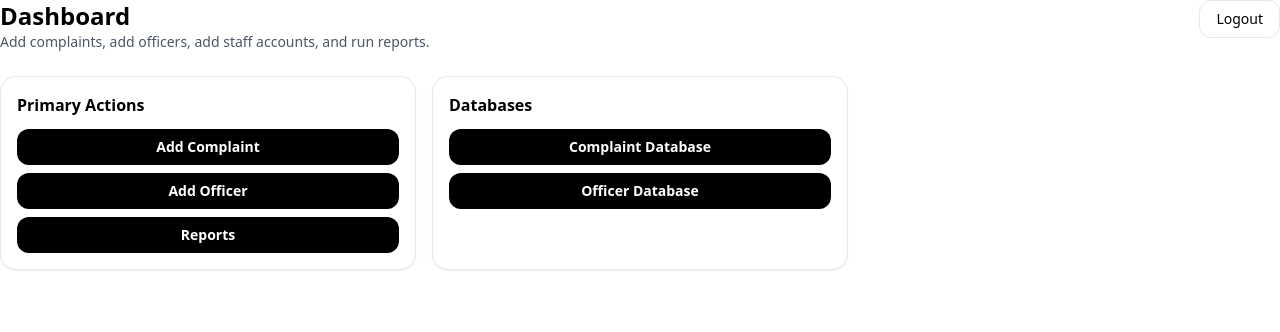
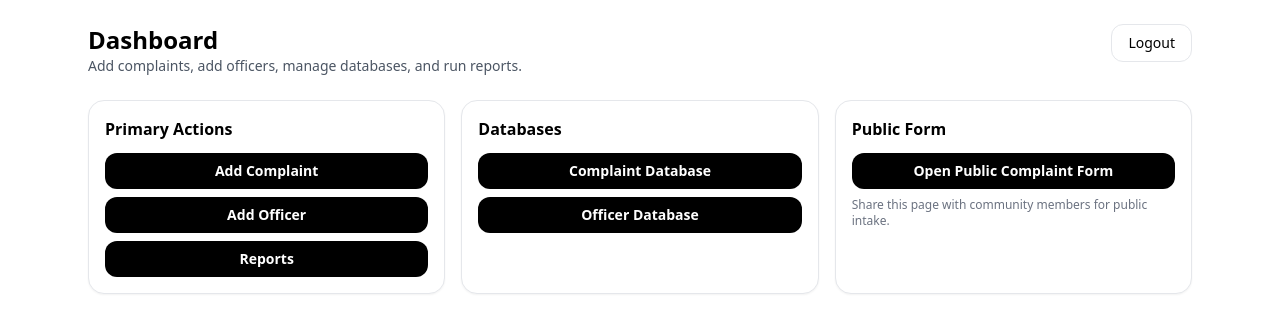
Before and after one commit to youthdrop/Copstopsd-web, a React (Vite) app: page / in a window 1280 px wide. Shown: the top 332 px of the page. Built offline with nearby package versions, Linux system fonts and the light colour scheme; no server answers; sample sign-in values are in the browser's storage.

Commit message:
Fix admin routing dashboard and complaints layout

```diff
--- a/src/auth/AuthContext.tsx
+++ b/src/auth/AuthContext.tsx
@@ -7,6 +7,7 @@ type AuthCtx = {
   isAuthed: boolean;
   isAdmin: boolean;
   loadingUser: boolean;
+  userLoaded: boolean;
   setToken: (t: string | null) => void;
   setUser: (u: StaffUser | null) => void;
   refreshUser: () => Promise<StaffUser | null>;
@@ -15,59 +16,100 @@ type AuthCtx = {
 
 const AuthContext = createContext<AuthCtx | null>(null);
 const TOKEN_KEY = "access_token";
+const USER_KEY = "current_user";
 
 function getStoredToken() {
   return localStorage.getItem(TOKEN_KEY) || sessionStorage.getItem(TOKEN_KEY);
 }
 
+function getStoredUser(): StaffUser | null {
+  const raw = localStorage.getItem(USER_KEY) || sessionStorage.getItem(USER_KEY);
+  if (!raw) return null;
+  try {
+    return JSON.parse(raw) as StaffUser;
+  } catch {
+    localStorage.removeItem(USER_KEY);
+    sessionStorage.removeItem(USER_KEY);
+    return null;
+  }
+}
+
+function storeUser(user: StaffUser | null) {
+  if (user) {
+    const raw = JSON.stringify(user);
+    localStorage.setItem(USER_KEY, raw);
+    sessionStorage.setItem(USER_KEY, raw);
+  } else {
+    localStorage.removeItem(USER_KEY);
+    sessionStorage.removeItem(USER_KEY);
+  }
+}
+
 export function AuthProvider({ children }: { children: React.ReactNode }) {
   const [token, setTokenState] = useState<string | null>(() => getStoredToken());
-  const [user, setUserState] = useState<StaffUser | null>(null);
+  const [user, setUserState] = useState<StaffUser | null>(() => getStoredUser());
   const [loadingUser, setLoadingUser] = useState(false);
+  const [userLoaded, setUserLoaded] = useState<boolean>(() => !getStoredToken() || Boolean(getStoredUser()));
 
   const setToken = (t: string | null) => {
     if (t) {
       localStorage.setItem(TOKEN_KEY, t);
       sessionStorage.setItem(TOKEN_KEY, t);
       setTokenState(t);
+      setUserLoaded(false);
     } else {
       localStorage.removeItem(TOKEN_KEY);
       sessionStorage.removeItem(TOKEN_KEY);
+      storeUser(null);
       setTokenState(null);
       setUserState(null);
+      setUserLoaded(true);
     }
   };
 
-  const setUser = (u: StaffUser | null) => setUserState(u);
+  const setUser = (u: StaffUser | null) => {
+    storeUser(u);
+    setUserState(u);
+    setUserLoaded(true);
+  };
 
   const refreshUser = async () => {
-    if (!getStoredToken()) {
-      setUserState(null);
+    const currentToken = getStoredToken();
+    if (!currentToken) {
+      setUser(null);
       return null;
     }
 
     setLoadingUser(true);
     try {
       const me = await api.me();
-      setUserState(me);
+      setUser(me);
       return me;
     } catch (e) {
       console.error("Failed to load current user", e);
+      setUser(null);
       return null;
     } finally {
       setLoadingUser(false);
+      setUserLoaded(true);
     }
   };
 
   const logout = () => {
     localStorage.removeItem(TOKEN_KEY);
     sessionStorage.removeItem(TOKEN_KEY);
+    storeUser(null);
     setTokenState(null);
     setUserState(null);
+    setUserLoaded(true);
   };
 
   useEffect(() => {
-    if (token && !user) refreshUser();
+    if (token) {
+      refreshUser();
+    } else {
+      setUser(null);
+    }
     // eslint-disable-next-line react-hooks/exhaustive-deps
   }, [token]);
 
@@ -78,12 +120,13 @@ export function AuthProvider({ children }: { children: React.ReactNode }) {
       isAuthed: Boolean(token),
       isAdmin: Boolean(user?.is_admin),
       loadingUser,
+      userLoaded,
       setToken,
       setUser,
       refreshUser,
       logout,
     }),
-    [token, user, loadingUser]
+    [token, user, loadingUser, userLoaded]
   );
 
   return <AuthContext.Provider value={value}>{children}</AuthContext.Provider>;
--- a/src/routes/App.tsx
+++ b/src/routes/App.tsx
@@ -39,16 +39,19 @@ function RequireAuth({ children }: { children: React.ReactNode }) {
   return <>{children}</>;
 }
 
-
 function RequireAdmin({ children }: { children: React.ReactNode }) {
-  const { isAdmin, loadingUser, refreshUser } = useAuth();
+  const { isAdmin, loadingUser, userLoaded, refreshUser } = useAuth();
 
   useEffect(() => {
     refreshUser();
     // eslint-disable-next-line react-hooks/exhaustive-deps
   }, []);
 
-  if (loadingUser) return <div className="p-6 text-sm text-gray-600">Checking permissions…</div>;
+  // Important: do not redirect until the /auth/me check has finished.
+  if (loadingUser || !userLoaded) {
+    return <div className="p-6 text-sm text-gray-600">Checking permissions…</div>;
+  }
+
   if (!isAdmin) return <Navigate to="/dashboard" replace />;
 
   return <>{children}</>;
@@ -70,14 +73,12 @@ function LogoutRoute() {
 export default function App() {
   return (
     <Routes>
-      {/* Public auth pages */}
       <Route path="/login" element={<Login />} />
       <Route path="/register" element={<Register />} />
       <Route path="/otp" element={<Otp />} />
       <Route path="/forgot-password" element={<ForgotPassword />} />
       <Route path="/reset-password" element={<ResetPassword />} />
 
-      {/* Public policy/support pages */}
       <Route path="/privacy" element={<PrivacyPolicy />} />
       <Route path="/privacy-policy" element={<PrivacyPolicy />} />
       <Route path="/support" element={<Support />} />
@@ -87,7 +88,6 @@ export default function App() {
       <Route path="/complaint" element={<PublicComplaintPage />} />
       <Route path="/complaint/thank-you" element={<ComplaintThankYouPage />} />
 
-      {/* Logout */}
       <Route
         path="/logout"
         element={
@@ -97,7 +97,6 @@ export default function App() {
         }
       />
 
-      {/* Protected routes */}
       <Route
         path="/"
         element={
@@ -181,8 +180,7 @@ export default function App() {
         }
       />
 
-      {/* Unknown routes */}
-      <Route path="*" element={<Navigate to="/" replace />} />
+      <Route path="*" element={<Navigate to="/dashboard" replace />} />
     </Routes>
   );
 }
--- a/src/routes/Complaints.tsx
+++ b/src/routes/Complaints.tsx
@@ -5,19 +5,22 @@ import { useAuth } from "../auth/AuthContext";
 
 export default function Complaints() {
   const navigate = useNavigate();
-  const { isAdmin } = useAuth();
+  const { isAdmin, refreshUser } = useAuth();
 
   const [rows, setRows] = useState<Complaint[]>([]);
   const [loading, setLoading] = useState(true);
   const [error, setError] = useState<string | null>(null);
 
   useEffect(() => {
+    refreshUser();
     load();
+    // eslint-disable-next-line react-hooks/exhaustive-deps
   }, []);
 
   async function load() {
     try {
       setLoading(true);
+      setError(null);
       const data = await api.listComplaints();
       setRows(data);
     } catch (e: any) {
@@ -28,30 +31,43 @@ export default function Complaints() {
   }
 
   return (
-    <div className="p-6">
-      {/* 🔹 Back to Dashboard button */}
-      <button
-        onClick={() => navigate("/")}
-        className="mb-4 inline-flex items-center rounded-xl border px-4 py-2 text-sm hover:bg-gray-100"
-      >
-        ← Back to Dashboard
-      </button>
+    <div className="max-w-6xl mx-auto p-4 md:p-6 space-y-4">
+      <div className="flex flex-col md:flex-row md:items-center md:justify-between gap-3">
+        <div>
+          <h1 className="text-xl font-semibold">Complaint Database</h1>
+          <p className="text-sm text-gray-600">View and edit complaint records.</p>
+        </div>
 
-      <h1 className="text-xl font-semibold mb-4">Complaint Database</h1>
+        <div className="flex flex-wrap gap-2">
+          <button
+            onClick={() => navigate("/dashboard")}
+            className="inline-flex items-center rounded-xl border px-4 py-2 text-sm hover:bg-gray-100"
+          >
+            ← Back to Dashboard
+          </button>
+
+          <Link
+            to="/complaints/new"
+            className="inline-flex items-center rounded-xl border px-4 py-2 text-sm hover:bg-gray-100"
+          >
+            Add Complaint
+          </Link>
+        </div>
+      </div>
 
       {loading && <div>Loading…</div>}
       {error && <div className="text-red-600">{error}</div>}
 
       {!loading && !error && (
-        <div className="overflow-x-auto">
-          <table className="min-w-full border border-gray-200 rounded-xl">
+        <div className="overflow-x-auto border border-gray-200 rounded-xl bg-white">
+          <table className="min-w-full">
             <thead className="bg-gray-100">
               <tr>
                 <th className="p-2 text-left text-sm font-medium">Case #</th>
                 <th className="p-2 text-left text-sm font-medium">Name</th>
                 <th className="p-2 text-left text-sm font-medium">Date</th>
                 <th className="p-2 text-left text-sm font-medium">Department</th>
-                <th className="p-2 text-left text-sm font-medium"></th>
+                <th className="p-2 text-left text-sm font-medium">Actions</th>
               </tr>
             </thead>
             <tbody>
@@ -64,11 +80,8 @@ export default function Complaints() {
                   <td className="p-2 text-sm">{r.stop_date}</td>
                   <td className="p-2 text-sm">{r.department}</td>
                   <td className="p-2 text-sm">
-                    <div style={{ display: "flex", gap: 10, alignItems: "center" }}>
-                      <Link
-                        to={`/complaints/${r.id}`}
-                        className="text-blue-600 hover:underline"
-                      >
+                    <div className="flex flex-wrap gap-2 items-center">
+                      <Link to={`/complaints/${r.id}`} className="text-blue-600 hover:underline">
                         View / Edit
                       </Link>
 
@@ -87,13 +100,7 @@ export default function Complaints() {
                               alert(e?.message || "Failed to delete complaint");
                             }
                           }}
-                          style={{
-                            padding: "6px 10px",
-                            borderRadius: 10,
-                            border: "1px solid #ddd",
-                            background: "#fff",
-                            cursor: "pointer",
-                          }}
+                          className="px-3 py-1.5 rounded-lg text-sm border border-red-200 text-red-600 bg-red-50 hover:bg-red-100"
                         >
                           Delete
                         </button>
@@ -102,6 +109,14 @@ export default function Complaints() {
                   </td>
                 </tr>
               ))}
+
+              {!rows.length ? (
+                <tr>
+                  <td className="p-3 text-sm text-gray-600" colSpan={5}>
+                    No complaints found.
+                  </td>
+                </tr>
+              ) : null}
             </tbody>
           </table>
         </div>
--- a/src/routes/Dashboard.tsx
+++ b/src/routes/Dashboard.tsx
@@ -1,4 +1,4 @@
-import React from "react";
+import React, { useEffect } from "react";
 import { Link, useNavigate } from "react-router-dom";
 import Button from "../components/Button";
 import { api } from "../lib/api";
@@ -15,36 +15,48 @@ function Card({ title, children }: { title: string; children: React.ReactNode })
 
 export default function Dashboard() {
   const navigate = useNavigate();
-  const { isAdmin } = useAuth();
+  const { isAdmin, loadingUser, userLoaded, refreshUser, user } = useAuth();
+
+  useEffect(() => {
+    refreshUser();
+    // eslint-disable-next-line react-hooks/exhaustive-deps
+  }, []);
 
   function handleLogout() {
     try {
-      api.logout(); // clears token storage
+      api.logout();
     } catch (e) {
-      // don't block logout on errors
       console.error("Logout failed:", e);
     }
     navigate("/login", { replace: true });
   }
 
   return (
-    <div className="space-y-6">
-      {/* Header with Logout on the upper right */}
-      <div className="flex items-start justify-between gap-4">
+    <div className="max-w-6xl mx-auto p-4 md:p-6 space-y-6">
+      <div className="flex flex-col md:flex-row md:items-start md:justify-between gap-4">
         <div>
           <h1 className="text-2xl font-semibold">Dashboard</h1>
           <p className="text-sm text-gray-600">
-            Add complaints, add officers, add staff accounts, and run reports.
+            Add complaints, add officers, manage databases, and run reports.
           </p>
+          {user?.email ? (
+            <p className="text-xs text-gray-500 mt-1">
+              Logged in as {user.email}{isAdmin ? " · Admin" : " · Staff"}
+            </p>
+          ) : null}
         </div>
 
         <button
           onClick={handleLogout}
-          className="px-4 py-2 text-sm border rounded-xl hover:bg-gray-100"
+          className="self-start px-4 py-2 text-sm border rounded-xl hover:bg-gray-100"
         >
           Logout
         </button>
       </div>
+
+      {loadingUser || !userLoaded ? (
+        <div className="text-sm text-gray-600">Loading your permissions…</div>
+      ) : null}
 
       <div className="grid grid-cols-1 md:grid-cols-3 gap-4">
         <Card title="Primary Actions">
@@ -75,6 +87,17 @@ export default function Dashboard() {
           </div>
         </Card>
 
+        <Card title="Public Form">
+          <div className="flex flex-col gap-2">
+            <Link to="/complaint" className="block">
+              <Button className="w-full">Open Public Complaint Form</Button>
+            </Link>
+            <p className="text-xs text-gray-500">
+              Share this page with community members for public intake.
+            </p>
+          </div>
+        </Card>
+
         {isAdmin ? (
           <Card title="Admin">
             <div className="flex flex-col gap-2">
--- a/src/routes/Otp.tsx
+++ b/src/routes/Otp.tsx
@@ -5,7 +5,7 @@ import { api } from "../lib/api";
 
 export default function Otp() {
   const nav = useNavigate();
-  const { setToken, setUser, refreshUser } = useAuth();
+  const { setToken, setUser } = useAuth();
 
   const [email, setEmail] = useState("");
   const [code, setCode] = useState("");
@@ -29,16 +29,16 @@ export default function Otp() {
       const cleanCode = code.trim();
 
       const res = await api.verifyOtp({ email: cleanEmail, otp_code: cleanCode });
+      setToken(res.access_token);
 
-      // token is persisted by api.verifyOtp (in api.ts); this keeps AuthContext in sync
-      setToken(res.access_token);
-      const me = await refreshUser();
-      if (me) setUser(me);
+      // Load the user immediately so Dashboard and /staff know admin status right away.
+      const me = await api.me();
+      setUser(me);
 
       sessionStorage.removeItem("login_email");
-      sessionStorage.removeItem("login_password"); // legacy cleanup
+      sessionStorage.removeItem("login_password");
 
-      nav("/", { replace: true });
+      nav("/dashboard", { replace: true });
     } catch (e: any) {
       setErr(e?.message || "OTP verification failed");
     } finally {
```
Also changed, not shown: 5 other files (tests, documents, lock files or other folders).
